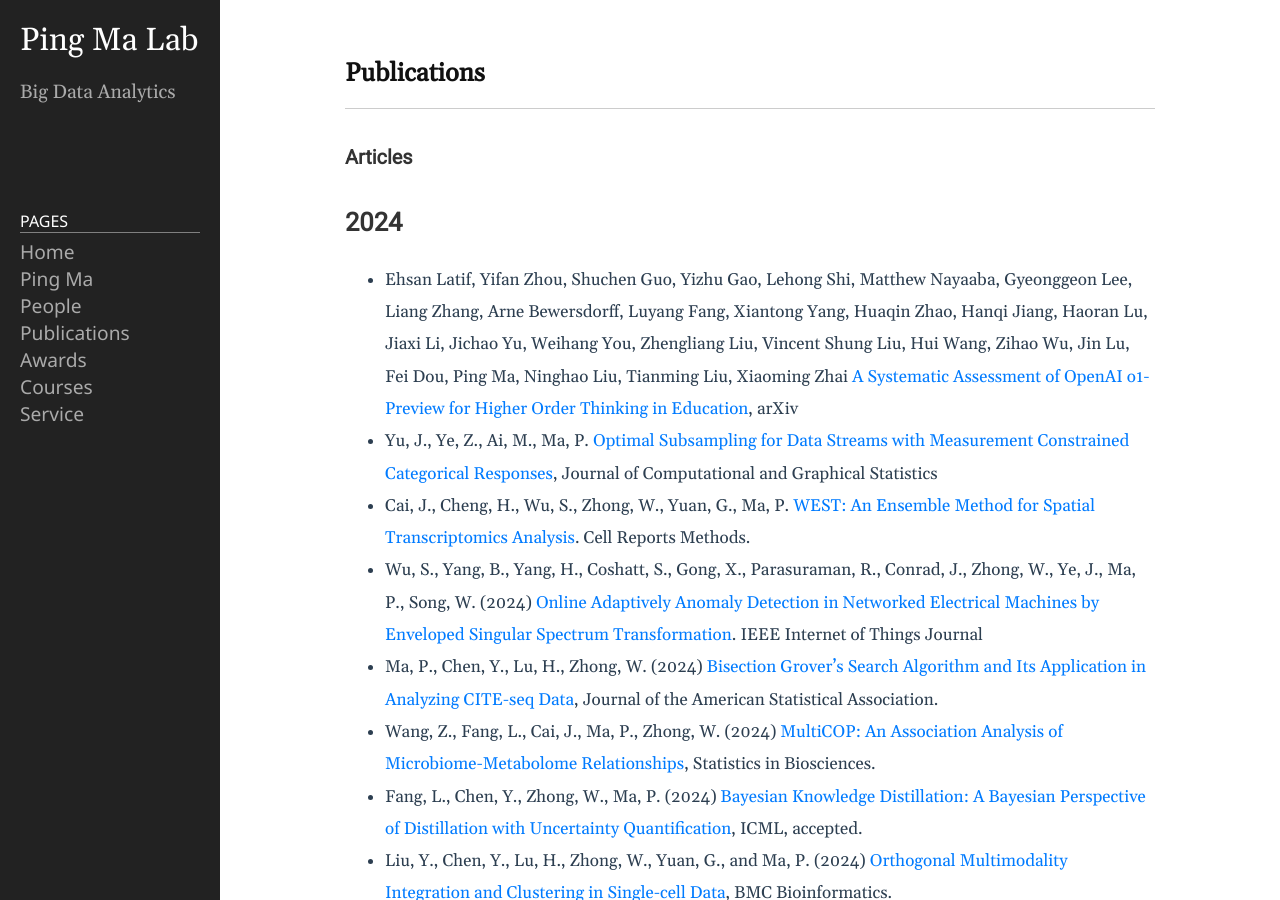
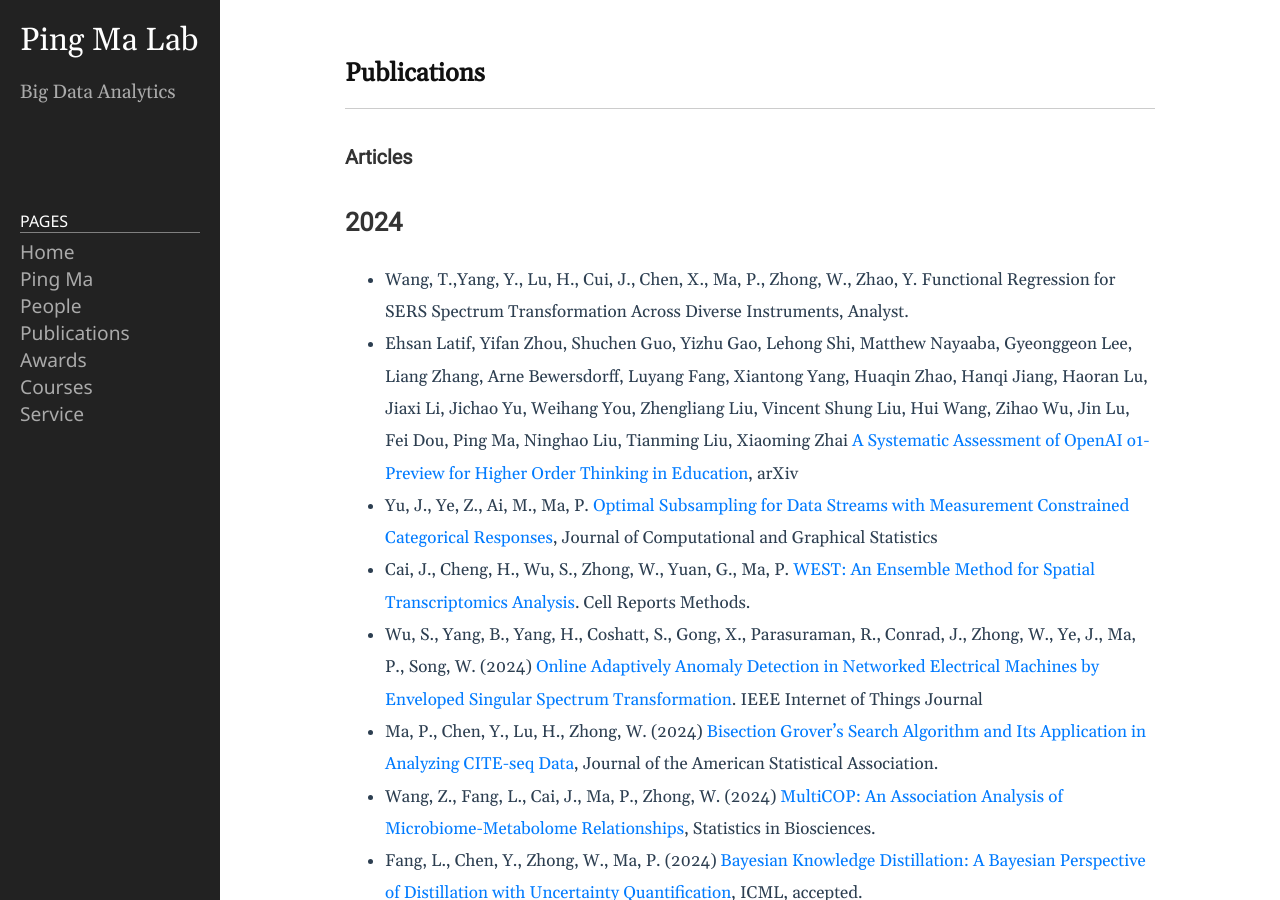
Before and after one commit to BDALpingio/BDALpingio.github.io, a Jekyll site: the page built from 3_publications.md, in a window 1280 px wide and 900 px high. Built offline with Jekyll 4.4.1, drawn with Linux system fonts in a browser that asks for light colours.

Commit message:
Update 3_publications.md

```diff
--- a/3_publications.md
+++ b/3_publications.md
@@ -7,6 +7,7 @@ permalink: /3_publications/
 ### Articles
 
 ## 2024
+- Wang, T.,Yang, Y., Lu, H., Cui, J., Chen, X., Ma, P., Zhong, W., Zhao, Y. Functional Regression for SERS Spectrum Transformation Across Diverse Instruments, Analyst.
 - Ehsan Latif, Yifan Zhou, Shuchen Guo, Yizhu Gao, Lehong Shi, Matthew Nayaaba, Gyeonggeon Lee, Liang Zhang, Arne Bewersdorff, Luyang Fang, Xiantong Yang, Huaqin Zhao, Hanqi Jiang, Haoran Lu, Jiaxi Li, Jichao Yu, Weihang You, Zhengliang Liu, Vincent Shung Liu, Hui Wang, Zihao Wu, Jin Lu, Fei Dou, Ping Ma, Ninghao Liu, Tianming Liu, Xiaoming Zhai [A Systematic Assessment of OpenAI o1-Preview for Higher Order Thinking in Education](https://arxiv.org/abs/2410.21287), arXiv
 - Yu, J., Ye, Z., Ai, M., Ma, P. [Optimal Subsampling for Data Streams with Measurement Constrained Categorical Responses](https://www.tandfonline.com/doi/full/10.1080/10618600.2024.2421990), Journal of Computational and Graphical Statistics
 - Cai, J., Cheng, H., Wu, S., Zhong, W., Yuan, G., Ma, P. [WEST: An Ensemble Method for Spatial Transcriptomics Analysis](https://www.cell.com/cell-reports-methods/fulltext/S2667-2375(24)00269-8). Cell Reports Methods.
```
